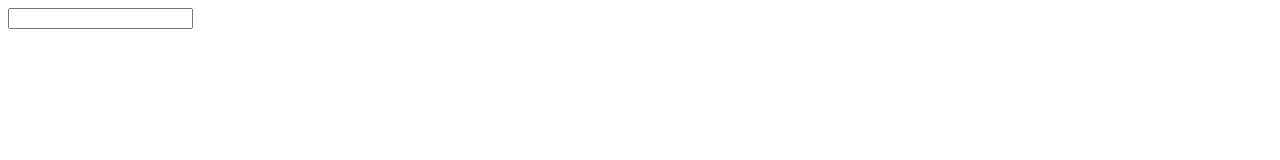
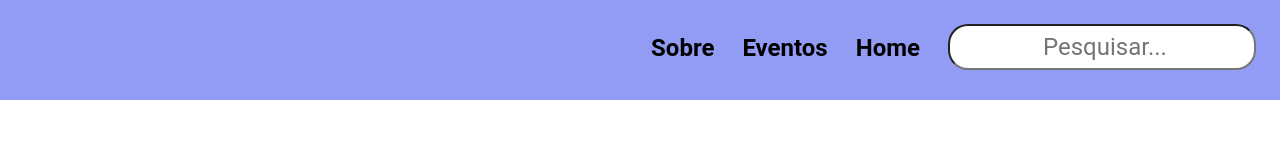
Before and after one commit to cleitonricardo/Projeto-1-Semana-2, a plain HTML site: page index.html in a window 1280 px wide. Drawn offline with Linux system fonts and the light colour scheme.

Commit message:
Modificado e estilizado conforme solicitado no exercicio 2 e 3 da semana 2

```diff
--- a/index.html
+++ b/index.html
@@ -9,11 +9,28 @@
     <title>Projeto 1</title>
 </head>
 
-<nav>
-    <input type="search" name="" id="">
-</nav>
 
 <body>
+    <div class="navbar">
+        <nav>
+            <ul>
+                <li>
+                    <input class="search" type="text" placeholder=" Pesquisar...">
+                </li>
+                <li>
+                    <h2>Home</h2>
+                </li>
+                <li>
+                    <h2>Eventos</h2>
+                </li>
+                <li>
+                    <h2>Sobre</h2>
+                </li>
+            </ul>
+        </nav>
+    </div>
+
+
 
 </body>
 
--- a/index.scss
+++ b/index.scss
@@ -1,7 +1,45 @@
-h1 {
-    color: black;
+.navbar {
+    overflow: hidden;
+    background-color: #929cf5;
+    position: absolute;
+    top: 0;
+    width: 100%;
+    height: 100px;
+    right: 0px;
 }
 
-nav {
-    border-radius: 50%;
+.search {
+    width: 300px;
+    height: 40px;
+    text-align: center;
+    border-radius: 20px;
+    font-size: x-large;
+    font-family: Roboto, sans-serif;
 }
+
+nav ul {
+    list-style-type: none;
+    margin: 0;
+    padding: 10px;
+    align-items: center;
+}
+
+nav ul li {
+    text-align: center;
+    padding: 14px;
+    display: inline;
+    margin-left: auto;
+    float: right;
+}
+
+h2 {
+    margin-top: 10px;
+    font-family: Roboto, sans-serif;
+}
+
+.navbar h2:hover {
+    background: rgb(240, 111, 111);
+    color: black;
+    border-radius: 20px;
+    padding: 5px;
+}
```
Also changed, not shown: index.css, 1 other file.
